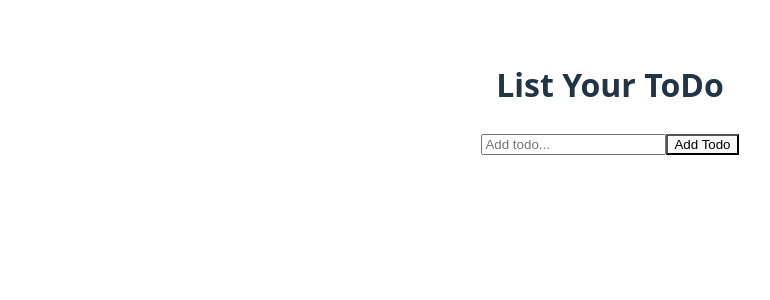
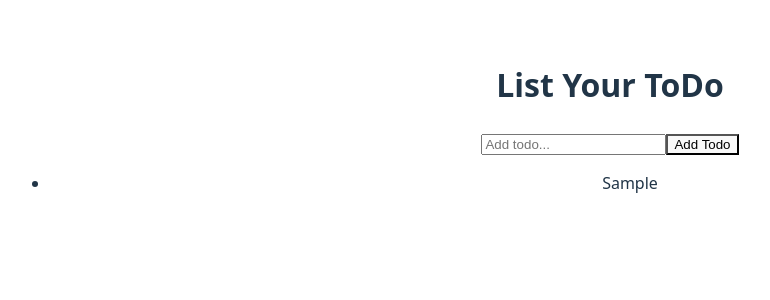
Before and after one commit to 1001hadi/reducer-lab, a React (Vite) app: page / in a window 1280 px wide. Both pictures are taken after typing "Sample" into the empty fields and a click on the button "Add Todo". Shown: the top 300 px of the page, without its empty margins (30-800 px from the left). Built offline with nearby package versions, Linux system fonts and the light colour scheme.

Commit message:
bug in displaying todo fixed

```diff
--- a/src/App.jsx
+++ b/src/App.jsx
@@ -1,7 +1,8 @@
 import useTodoReducer from "./hooks/useTodoReducer";
 import { Header } from "./components/Header";
+import "./App.css";
 import TodoForm from "./components/TodoForm";
-import "./App.css";
+import TodosList from "./components/TodosList";
 
 function App() {
   const [todos, dispatch] = useTodoReducer();
@@ -15,10 +16,9 @@ function App() {
         <Header />
         <TodoForm onAddTodo={handleAddTodo} />
         <ul>
-          {todos.map((todo) => {
-            <li key={todo.id}>{todo.text}</li>;
-            console.log(todo.text);
-          })}
+          {todos.map((todo) => (
+            <TodosList key={todo.id} todo={todo} />
+          ))}
         </ul>
       </div>
     </>
--- a/src/components/TodoForm.jsx
+++ b/src/components/TodoForm.jsx
@@ -5,7 +5,7 @@ const TodoForm = ({ onAddTodo }) => {
 
   function handleSubmit(e) {
     e.preventDefault();
-    if (todo.trim()) {
+    if (todo) {
       onAddTodo(todo);
       setTodo("");
     }
--- a/src/components/TodosList.jsx
+++ b/src/components/TodosList.jsx
@@ -0,0 +1,9 @@
+const TodosList = ({ todo }) => {
+  return (
+    <li>
+      <span>{todo.text}</span>
+    </li>
+  );
+};
+
+export default TodosList;
```
